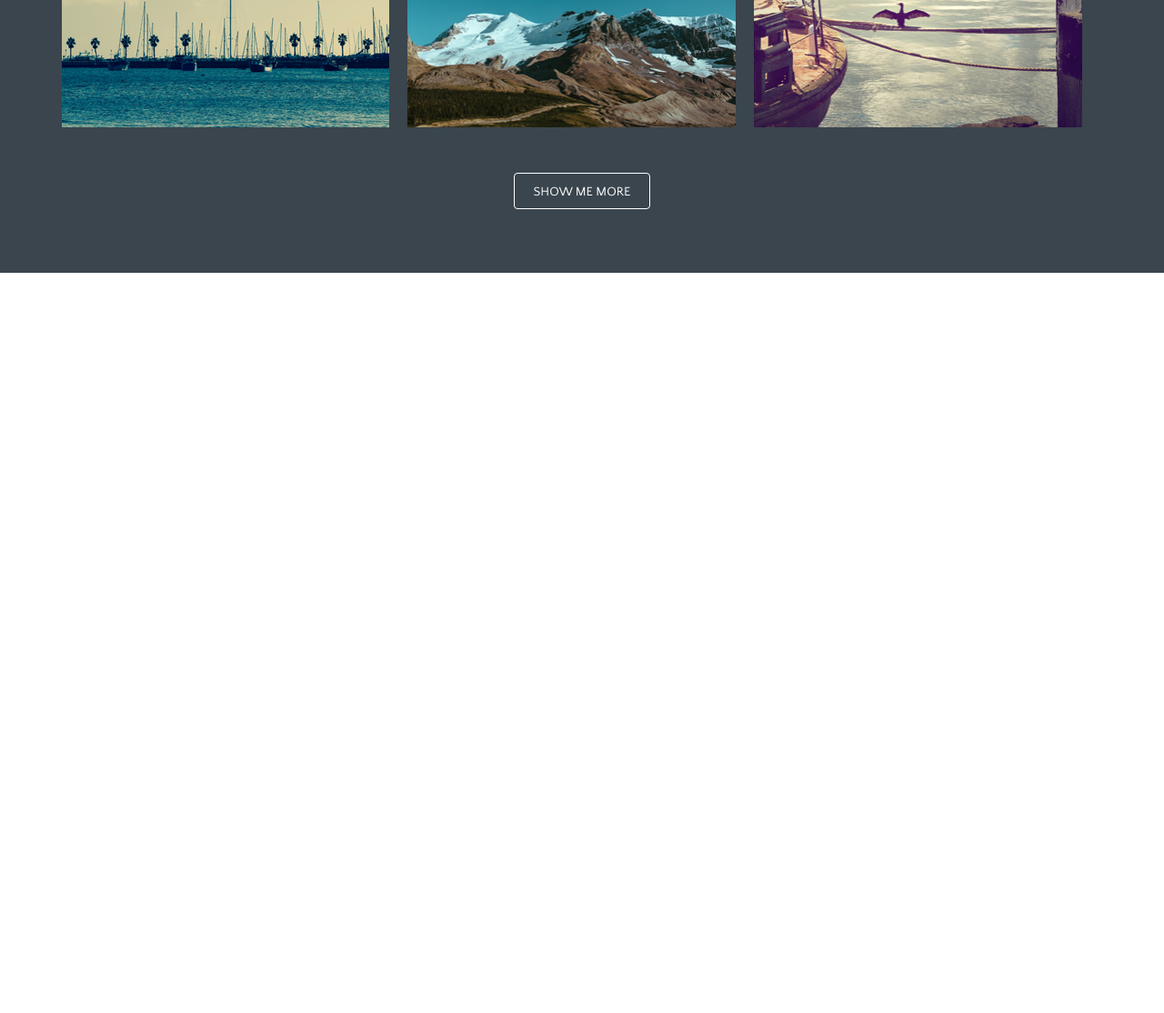
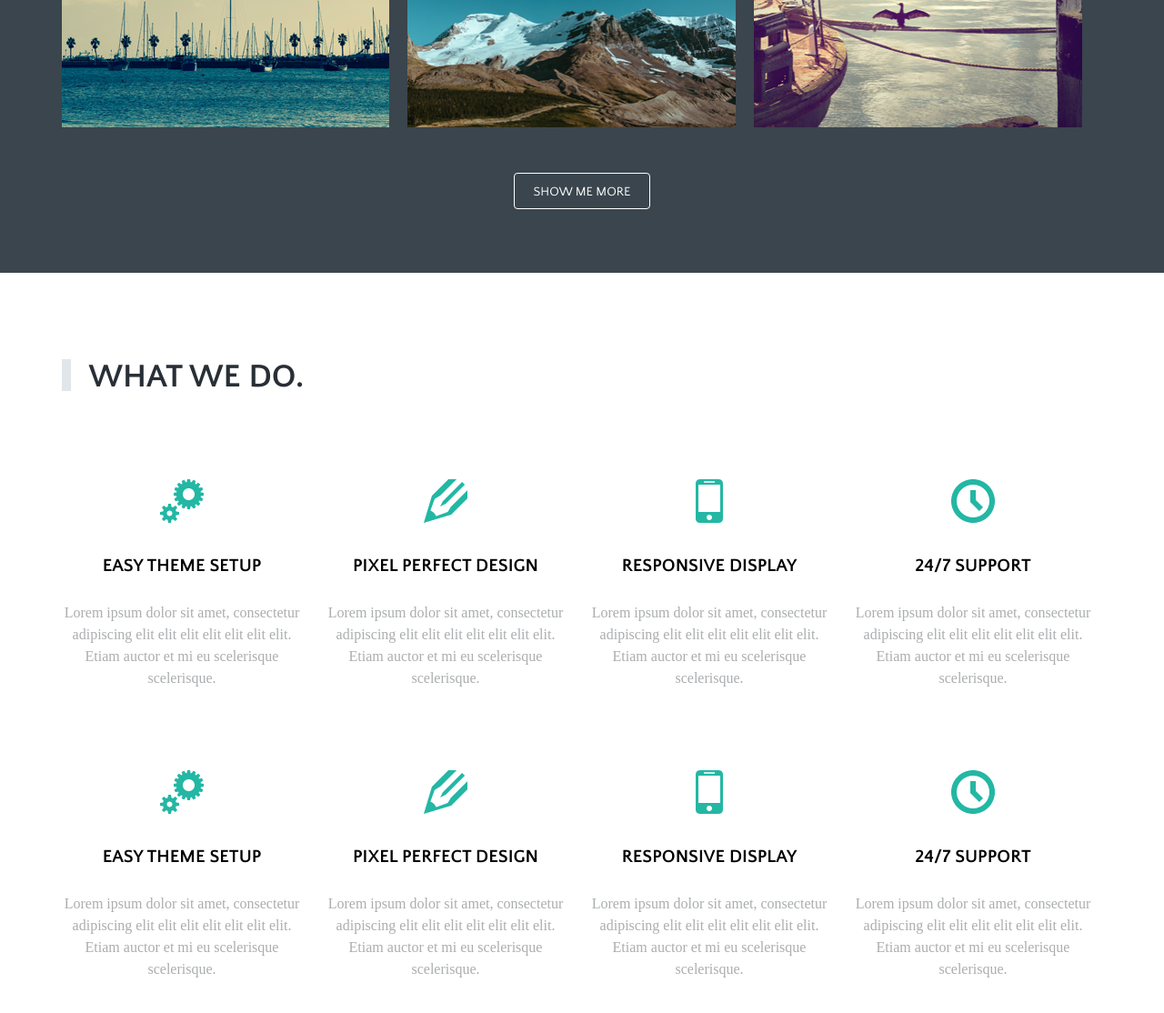
Before and after one commit to shepilova/blog-project, a plain HTML site: page index.html in a window 1280 px wide. Shown: the part 2605-3719 px from the top of the page at 91% size. Before the commit the page ends 2905 px from the top, so only its background shows below. Drawn offline with nearby package versions, Linux system fonts and the light colour scheme.

Commit message:
added what we do block

```diff
--- a/index.html
+++ b/index.html
@@ -262,5 +262,83 @@
 			</div> <!-- work-inner -->
 		</div> <!-- container -->
 	</div> <!-- lovely-work -->
+
+	<div class="what-we-do">
+		<!-- easy theme setup block -->
+		<div class="container">
+			<h2 class="what-we-do-title">what we do.</h2>
+			<div class="what-we-do-inner">
+
+				<!-- easy theme setup -->
+				<div class="easy-theme-setup">
+					<div class="easy-theme-setup-title">easy theme setup
+					</div>
+					<div class="easy-theme-setup-text">Lorem ipsum dolor sit amet, consectetur adipiscing elit elit elit elit elit elit elit. Etiam auctor et mi eu scelerisque scelerisque.
+					</div>
+				</div> <!-- easy-theme-setup	 -->
+
+				<!-- pixel perfect design -->
+				<div class="pixel-perfect-design">
+					<div class="pixel-perfect-design-title">pixel perfect design
+					</div>
+					<div class="pixel-perfect-design-text">Lorem ipsum dolor sit amet, consectetur adipiscing elit elit elit elit elit elit elit. Etiam auctor et mi eu scelerisque scelerisque.
+					</div>
+				</div> <!-- pixel-perfect-design	 -->
+
+				<!-- responsive display -->
+				<div class="responsive-display">
+					<div class="responsive-display-title">responsive display
+					</div>
+					<div class="responsive-display-text">Lorem ipsum dolor sit amet, consectetur adipiscing elit elit elit elit elit elit elit. Etiam auctor et mi eu scelerisque scelerisque.
+					</div>
+				</div>
+
+				<!-- 24/7 support -->
+				<div class="support">
+					<div class="support-title">24/7 support
+					</div>
+					<div class="support-text">Lorem ipsum dolor sit amet, consectetur adipiscing elit elit elit elit elit elit elit. Etiam auctor et mi eu scelerisque scelerisque.
+					</div>
+				</div>
+
+				<!-- easy theme setup -->
+				<div class="easy-theme-setup">
+					<div class="easy-theme-setup-title">easy theme setup
+					</div>
+					<div class="easy-theme-setup-text">Lorem ipsum dolor sit amet, consectetur adipiscing elit elit elit elit elit elit elit. Etiam auctor et mi eu scelerisque scelerisque.
+					</div>
+				</div> <!-- easy-theme-setup	 -->
+
+				<!-- pixel perfect design -->
+				<div class="pixel-perfect-design">
+					<div class="pixel-perfect-design-title">pixel perfect design
+					</div>
+					<div class="pixel-perfect-design-text">Lorem ipsum dolor sit amet, consectetur adipiscing elit elit elit elit elit elit elit. Etiam auctor et mi eu scelerisque scelerisque.
+					</div>
+				</div> <!-- pixel-perfect-design	 -->
+
+				<!-- responsive display -->
+				<div class="responsive-display">
+					<div class="responsive-display-title">responsive display
+					</div>
+					<div class="responsive-display-text">Lorem ipsum dolor sit amet, consectetur adipiscing elit elit elit elit elit elit elit. Etiam auctor et mi eu scelerisque scelerisque.
+					</div>
+				</div>
+
+				<!-- 24/7 support -->
+				<div class="support">
+					<div class="support-title">24/7 support
+					</div>
+					<div class="support-text">Lorem ipsum dolor sit amet, consectetur adipiscing elit elit elit elit elit elit elit. Etiam auctor et mi eu scelerisque scelerisque.
+					</div>
+				</div>
+
+			</div>	<!-- what-we-do-inner -->
+		</div> <!-- container	 -->
+
+
+
+
+	</div>	<!-- what-we-do -->
 </body>
 </html>
--- a/style.css
+++ b/style.css
@@ -490,3 +490,146 @@ input[type="search"] {
 	cursor: pointer;
 	margin: 30px auto 0 auto;
 }
+
+/*What we do*/
+
+.what-we-do .container {
+	height: 900px;
+	background-color: #ffffff;
+}
+
+.what-we-do-title {
+	font-family: 'Quattrocento Sans', sans-serif;
+	font-size: 36px;
+	font-weight: 700;
+	color: #292f36;
+	text-transform: uppercase;
+	margin-top: 90px;
+}
+
+.what-we-do-title:before {
+	content: "";
+	display: inline-block;
+	position: relative;
+	top: 5px;
+	margin-right: 20px;
+
+	height: 35px;
+	width: 10px;
+	background-color: #e1e6ea;
+}
+
+.what-we-do-inner {
+	display: flex;
+	flex-wrap: wrap;
+}
+
+/*easy theme setup*/
+
+.easy-theme-setup {
+	width: 265px;
+	height: 225px;
+	background-image: url("img/system.png");
+	background-repeat: no-repeat;
+	background-position: center top;
+	margin-top: 95px;
+}
+
+.easy-theme-setup-title {
+	text-align: center;
+	text-transform: uppercase;
+	font-family: 'Quattrocento Sans', sans-serif;
+	font-size: 20px;
+	font-weight: 600;
+	margin-top: 85px;
+}
+
+.easy-theme-setup-text {
+	color: #abadaf;
+	text-align: center;
+	margin-top: 30px;
+	line-height: 1.5;
+}
+
+/*pixel perfect design*/
+
+.pixel-perfect-design {
+	width: 265px;
+	height: 225px;
+	background-image: url("img/pencil.png");
+	background-repeat: no-repeat;
+	background-position: center top;
+	margin-left: 25px;
+	margin-top: 95px;
+}
+
+.pixel-perfect-design-title {
+	text-align: center;
+	text-transform: uppercase;
+	font-family: 'Quattrocento Sans', sans-serif;
+	font-size: 20px;
+	font-weight: 600;
+	margin-top: 85px;
+}
+
+.pixel-perfect-design-text {
+	color: #abadaf;
+	text-align: center;
+	margin-top: 30px;
+	line-height: 1.5;
+}
+
+/*responsive display*/
+
+.responsive-display {
+	width: 265px;
+	height: 225px;
+	background-image: url("img/phone.png");
+	background-repeat: no-repeat;
+	background-position: center top;
+	margin-left: 25px;
+	margin-top: 95px;
+}
+
+.responsive-display-title {
+	text-align: center;
+	text-transform: uppercase;
+	font-family: 'Quattrocento Sans', sans-serif;
+	font-size: 20px;
+	font-weight: 600;
+	margin-top: 85px;
+}
+
+.responsive-display-text {
+	color: #abadaf;
+	text-align: center;
+	margin-top: 30px;
+	line-height: 1.5;
+}
+
+/*24/7 support*/
+
+.support {
+	width: 265px;
+	height: 225px;
+	background-image: url("img/clock.png");
+	background-repeat: no-repeat;
+	background-position: center top;
+	margin-left: 25px;
+	margin-top: 95px;
+}
+
+.support-title {
+	text-align: center;
+	text-transform: uppercase;
+	font-family: 'Quattrocento Sans', sans-serif;
+	font-size: 20px;
+	font-weight: 600;
+	margin-top: 85px;
+}
+
+.support-text {
+	color: #abadaf;
+	text-align: center;
+	margin-top: 30px;
+	line-height: 1.5;
```
